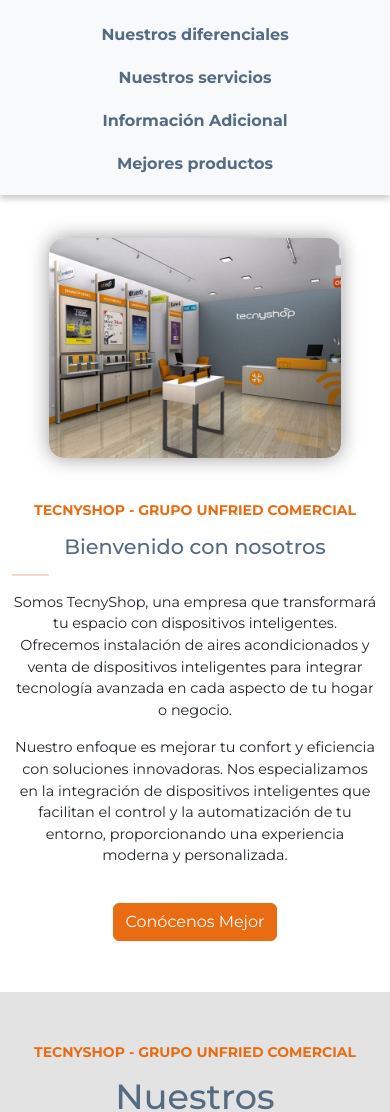
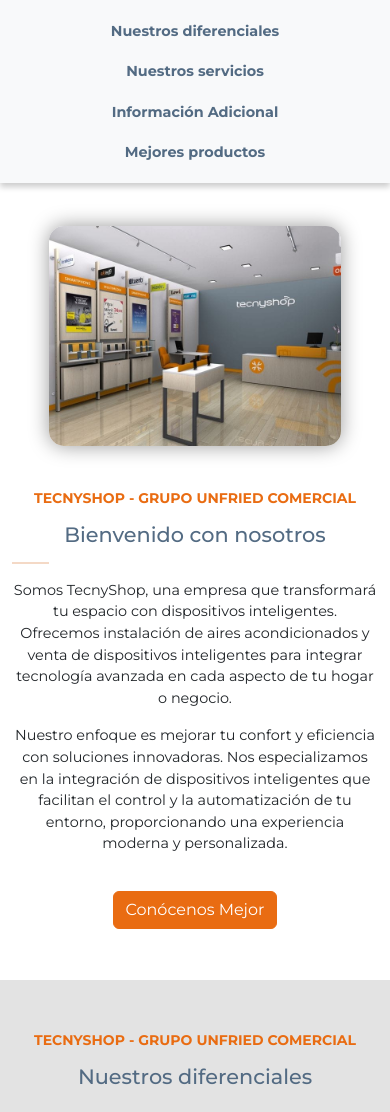
Before and after one commit to S0B9A/TecnyShopWebSite-Version2-Bootstrap, a plain HTML site: page index.html in a window 390 px wide. Shown: the part 745-1857 px from the top of the page. Drawn offline with nearby package versions, Linux system fonts and the light colour scheme.

Commit message:
nuevos cambios responsivos pagina de inicio

```diff
--- a/css/StyleInicio.css
+++ b/css/StyleInicio.css
@@ -47,6 +47,15 @@
 
 }
 
+/*----------Estilo del navbar dentro de la pagina----------*/
+
+/* Estilos para pantallas pequeñas */
+@media (max-width: 767.98px) {
+    .itemPag {
+        font-size: 0.9rem;
+    }
+}
+
 /*----------Estilo de la section about----------*/
 
 .about {
@@ -59,7 +68,6 @@
     text-transform: uppercase;
     color: #E96C12;
     font-weight: bold;
-
 }
 
 h2 {
@@ -162,3 +170,11 @@ hr {
     border: 4px solid #E96C12;
     background-color: white;
 }
+
+/* Estilos para pantallas pequeñas */
+@media (max-width: 767.98px) {
+    .titulo-diferencial {
+        font-size: 1.3rem;
+        margin-bottom: 8%;
+    }
+}
--- a/index.html
+++ b/index.html
@@ -15,8 +15,6 @@
         rel="stylesheet">
     <link rel="stylesheet" href="./css/StyleIndex.css">
     <link rel="stylesheet" href="./css/StyleInicio.css">
-
-
 </head>
 
 <body>
@@ -32,7 +30,6 @@
     -->
 
     <header>
-
         <nav class="navbar navbar-expand-lg navbar-dark bg-white-custom fixed-top">
             <div class="container">
                 <!--navbar-brand: Estilo para el logo o nombre del sitio, con tamaño y énfasis destacados.-->
@@ -167,13 +164,12 @@
                 <span class="carousel-control-next-icon" aria-hidden="true"></span>
                 <span class="visually-hidden">Next</span>
             </button>
-
         </div>
     </header>
 
     <div class="pagcontainer container-fluid p-0 text-center text-md-start">
         <nav class="navbar navbar-expand-lg navbar-light bg-light justify-content-center">
-            <ul class="navbar-nav">
+            <ul class="navbar-nav flex-wrap justify-content-center">
                 <li class="nav-item">
                     <a class="itemPag nav-link" href="#">Nuestra información</a>
                 </li>
@@ -192,7 +188,6 @@
             </ul>
         </nav>
     </div>
-
 
     <section class="about section-padding">
         <div class="container">
@@ -230,7 +225,6 @@
         </div>
     </section>
 
-
     <section class="diferenciales text-center py-5" id="diferenciales">
         <span class="font-weight-bold">TecnyShop - Grupo Unfried Comercial</span>
         <h2 class="titulo-diferencial">Nuestros diferenciales</h2>
@@ -251,7 +245,8 @@
 
                 <div class="diferencial-content col-md-6 mb-4">
                     <div class="diferencial-1 p-4 bg-white shadow rounded">
-                            <img class="Icono-Diferencial mb-3" src="./Images/Pagina-Inicio-Imagenes/ProductoTecnilogico.webp"
+                        <img class="Icono-Diferencial mb-3"
+                            src="./Images/Pagina-Inicio-Imagenes/ProductoTecnilogico.webp"
                             alt="Icono de innovación constante">
                         <h4 class="text-dark">Innovación y Variedad de Productos</h4>
                         <p class="text-dark">
@@ -263,8 +258,6 @@
             </div>
         </div>
     </section>
-
-
 
     <!--
     <main>
```
Lines whose indentation alone changed are shown as unchanged.
